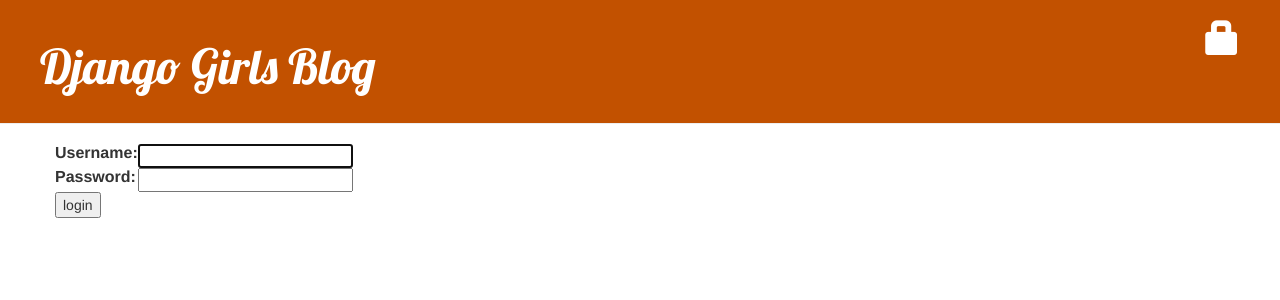
After one commit to reibomaru/django_girls, a Django app: page /acount/login in a window 1280 px wide. The commit adds this page. Shown: the top 300 px of the page. Run offline with Django 3.2, Linux system fonts and the light colour scheme; some libraries are stand-ins or nearby versions.

Commit message:
ユーザーがログインできる機能をつけた

```diff
--- a/blog/templates/blog/base.html
+++ b/blog/templates/blog/base.html
@@ -14,6 +14,9 @@
         {% if user.is_authenticated %}
         <a href="{% url 'post_new' %}" class="top-menu"><span class="glyphicon glyphicon-plus"></span></a>
         <a href="{% url 'post_draft_list' %}" class="top-menu"><span class="glyphicon glyphicon-edit"></span></a>
+        <p class="top-menu">Hello {{ user.username }} <small>(<a href="{% url 'logout' %}">Log out</a>)</small></p>
+        {% else %}
+        <a href="{% url 'login' %}" class="top-menu"><span class="glyphicon glyphicon-lock"></span></a>
         {% endif %}
         <h1><a href="/">Django Girls Blog</a></h1>
     </div>
--- /dev/null
+++ b/blog/templates/registration/login.html
@@ -0,0 +1,24 @@
+{% extends 'blog/base.html' %}
+
+{% block content %}
+{% if form.errors %}
+<p>Your username and password didn't match. Please try again.</p>
+{% endif %}
+
+<form method="post" action="{% url 'login' %}">
+{% csrf_token %}
+    <table>
+        <tr>
+            <td>{{ form.username.label_tag }}</td>
+            <td>{{ form.username }}</td>
+        </tr>
+        <tr>
+            <td>{{ form.password.label_tag }}</td>
+            <td>{{ form.password }}</td>
+        </tr>
+    </table>
+
+    <input type="submit" value="login" />
+    <input type="hidden" name="next" value="{{ next }}" />
+</form>
+{% endblock %}
--- a/blog/views.py
+++ b/blog/views.py
@@ -2,6 +2,7 @@
 from django.utils import timezone
 from .models import Post
 from .forms import PostForm
+from django.contrib.auth.decorators import login_required
 
 # Create your views here.
 
@@ -17,6 +18,7 @@
     return render(request, 'blog/post_detail.html', {'post': post})
 
 
+@login_required
 def post_new(request):
     if request.method == 'POST':
         form = PostForm(request.POST)
@@ -32,6 +34,7 @@
     return render(request, 'blog/post_edit.html', {'form': form})
 
 
+@login_required
 def post_edit(request, pk):
     post = get_object_or_404(Post, pk=pk)
     if request.method == 'POST':
@@ -46,18 +49,21 @@
     return render(request, 'blog/post_edit.html', {'form': form})
 
 
+@login_required
 def post_draft_list(request):
     posts = Post.objects.filter(
         published_date__isnull=True).order_by('created_date')
     return render(request, 'blog/post_draft_list.html', {'posts': posts})
 
 
+@login_required
 def post_publish(request, pk):
     post = get_object_or_404(Post, pk=pk)
     post.publish()
     return redirect('post_detail', pk=pk)
 
 
+@login_required
 def post_remove(request, pk):
     post = get_object_or_404(Post, pk=pk)
     post.delete()
--- a/mysite/settings.py
+++ b/mysite/settings.py
@@ -74,6 +74,8 @@
 
 WSGI_APPLICATION = 'mysite.wsgi.application'
 
+LOGIN_REDIRECT_URL = '/'
+
 
 # Database
 # https://docs.djangoproject.com/en/2.2/ref/settings/#databases
--- a/mysite/urls.py
+++ b/mysite/urls.py
@@ -15,8 +15,11 @@
 """
 from django.contrib import admin
 from django.urls import path, include
+from django.contrib.auth import views
 
 urlpatterns = [
     path('admin/', admin.site.urls),
+    path('acount/login', views.LoginView.as_view(), name='login'),
+    path('accounts/logout/', views.LogoutView.as_view(next_page='/'), name='logout'),
     path('', include('blog.urls')),
 ]
```
